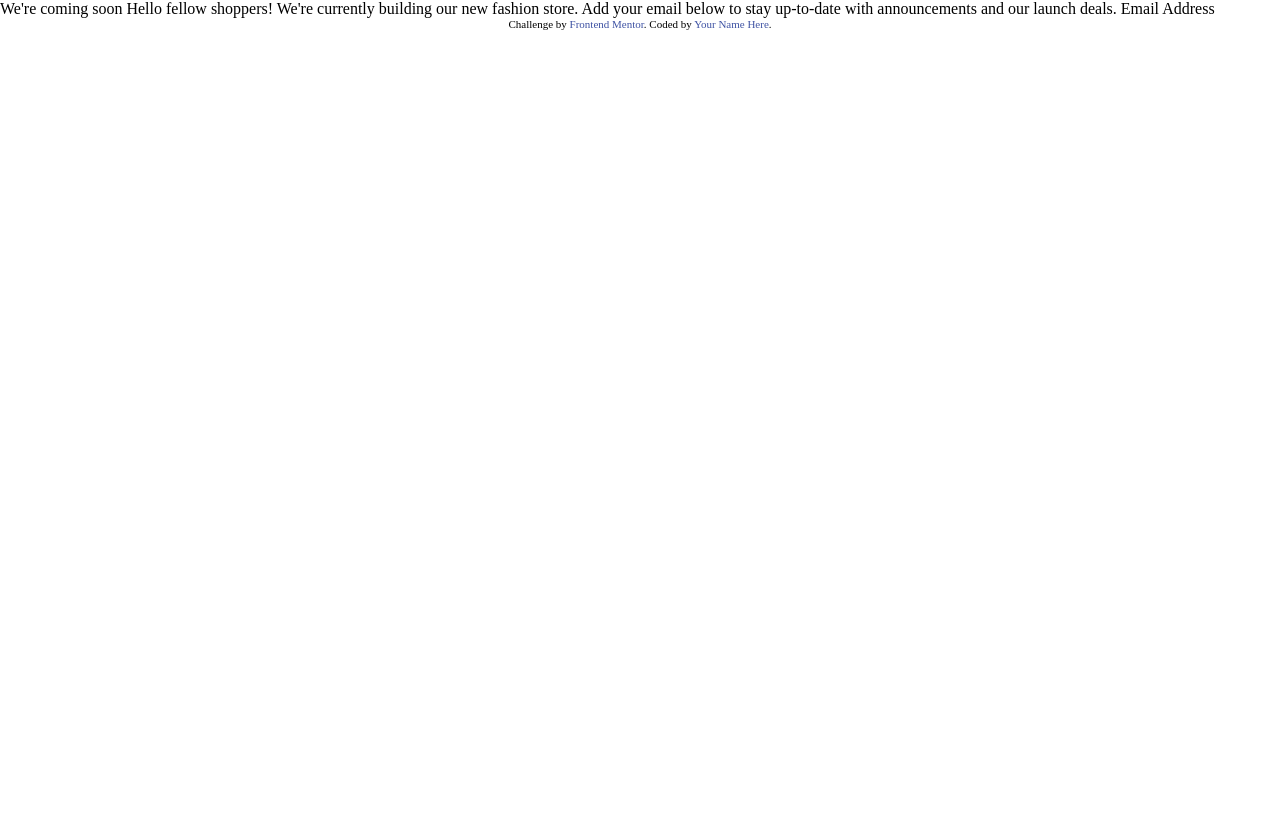
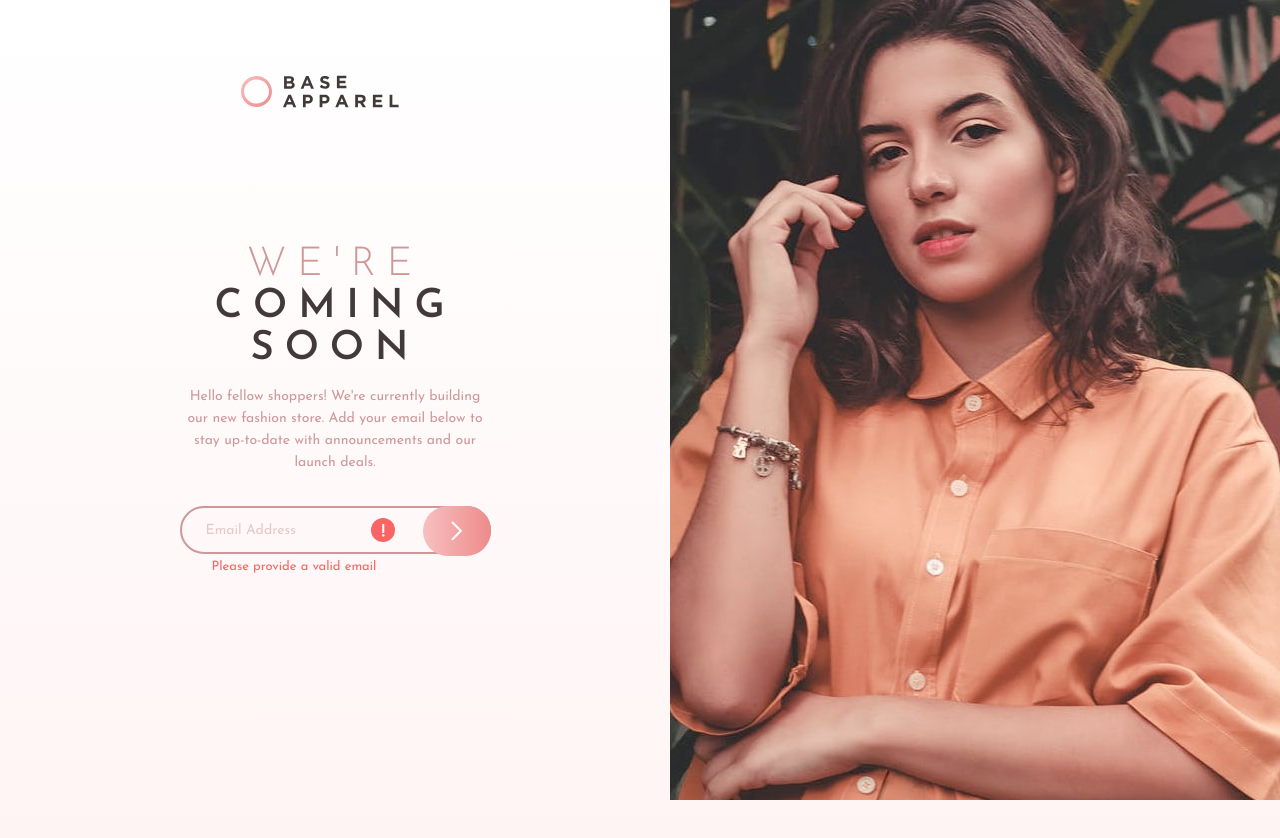
Before and after one commit to gabrieltrtl/Base-Apparel-coming-soon-page, a plain HTML site: page index.html in a window 1280 px wide. Before the commit the page ends 800 px from the top, so only its background shows below. Drawn offline with Linux system fonts and the light colour scheme.

Commit message:
commit 2.0

```diff
--- a/_utilities.scss
+++ b/_utilities.scss
@@ -2,7 +2,7 @@
 
 @mixin device($device) {
   @if $device == tablet {
-    @media (min-width: 43.75rem) {
+    @media (min-width: 700px) {
       @content;
     }
   }
@@ -16,16 +16,15 @@
 // Colors
 
 $color1: #FFFFFF;
-$color2: #131518;
-$color3: #262E38;
-$color4: #7C8798;
-$color5: #969FAD;
-$color6: #FC7614;
+$color2: #423A3A;
+$color3: #EE8B8B;
+$color4: #CE9898;
+$color5: linear-gradient(to bottom, #FFFFFF, #FFF4F4);
 
 //Typography
 $fonts: (
-  "$xsmall": 0.875rem,
-  "$small": 0.9375rem,
-  "$medium": 1.5rem,
-  "$large": 1.75rem,
+  "$xsmall": 14px,
+  "$small": 15px,
+  "$medium": 24px,
+  "$large": 28px,
 );
--- a/index.html
+++ b/index.html
@@ -4,29 +4,41 @@
   <meta charset="UTF-8">
   <meta name="viewport" content="width=device-width, initial-scale=1.0">
   <link rel="icon" type="image/png" sizes="32x32" href="./images/favicon-32x32.png">
+  <link rel="preconnect" href="https://fonts.googleapis.com">
+  <link rel="preconnect" href="https://fonts.gstatic.com" crossorigin>
+  <link href="https://fonts.googleapis.com/css2?family=Josefin+Sans:ital,wght@0,100..700;1,100..700&display=swap" rel="stylesheet">
   <link rel="stylesheet" href="style.css">
   <title>Frontend Mentor | Base Apparel coming soon page</title>
 
-  <!-- Feel free to remove these styles or customise in your own stylesheet 👍 -->
-  <style>
-    .attribution { font-size: 11px; text-align: center; }
-    .attribution a { color: hsl(228, 45%, 44%); }
-  </style>
 </head>
 <body>
+  <header class="header">
+    <div class="header__wrapper">
+      <img class="header__logo" src="./images/logo.svg" alt="">
+    </div>
+  </header>
 
-  We're coming soon
+  <picture class="model">
+    <source media="(min-width: 700px)" srcset="./images/hero-desktop.jpg">
+    <img class="model__img" src="./images/hero-mobile.jpg" alt="">
+  </picture>
 
-  Hello fellow shoppers! We're currently building our new fashion store.
-  Add your email below to stay up-to-date with announcements and our launch deals.
+  <main class="container">
+    <h1 class="container__title"><span class="title__detail">We're</span> coming soon</h1>
+    <p class="container__text">
+      Hello fellow shoppers! We're currently building our new fashion store.
+      Add your email below to stay up-to-date with announcements and our launch deals.
+    </p>
+    <form class="container__form" action="">
+      <input type="email" placeholder="Email Address"></input>
+      <img class="form__error-icon" src="./images/icon-error.svg" alt="">
+      <button class="form__btn">
+        <img src="./images/icon-arrow.svg" alt="">
+      </button>
+    </form>
+    <p class="form_error-text">Please provide a valid email</p>
+  </main>
 
-  Email Address
-
-  <footer>
-    <p class="attribution">
-      Challenge by <a href="https://www.frontendmentor.io?ref=challenge" target="_blank">Frontend Mentor</a>.
-      Coded by <a href="#">Your Name Here</a>.
-    </p>
-  </footer>
+  <script src="./main.js"></script>
 </body>
 </html>
--- /dev/null
+++ b/main.js
@@ -0,0 +1,3 @@
+const form = document.querySelector('.container__form');
+const emailAddress = document.querySelector('form input[type="email"]');
+const error = document.
--- a/style.scss
+++ b/style.scss
@@ -27,3 +27,132 @@ a {
   text-decoration: none;
   color: inherit;
 }
+
+button {
+  border: none;
+}
+
+// Project Start
+
+body {
+  min-height: 100vh;
+  font-family: "Josefin Sans", sans-serif;
+  display: grid;
+  grid-template-columns: 1fr;
+  grid-template-rows: auto auto 1fr;
+  grid-auto-rows: auto;
+  background-image: $color5;
+  // @include device(tablet) {
+  //   grid-template-columns: minmax(400px, 1fr) minmax(360px, auto);
+  // }
+}
+
+.header {
+  align-self: start;
+}
+
+.header__wrapper {
+  max-width: 375px;
+  margin: 0 auto;
+  padding: 31px 0px 32px 32px;
+  @include device(tablet) {
+    max-width: 189px;
+    padding: 75px 0px 53px 0px;
+  }
+  @include device(desktop) {
+    padding: 75px 0px 136px 0px;
+  }
+}
+
+
+.header__logo {
+  max-width: 132px;
+  @include device(tablet) {
+  max-width: 189px;
+   }
+}
+
+
+.model {
+  justify-self: center;
+  margin-bottom: 64px;
+  @include device(tablet) {
+    max-width: 400px;
+  }
+  @include device(desktop) {
+    grid-column: 2;
+    grid-row: 1 / 4;
+    max-width: initial;
+  }
+}
+
+.container {
+  text-align: center;
+  max-width: 311px;
+  justify-self: center;
+}
+
+.container__title {
+  font-size: 40px;
+  letter-spacing: 10.83px;
+  line-height: 1.05;
+  text-transform: uppercase;
+  margin-bottom: 16px;
+  color: $color2;
+  font-weight: 600;
+}
+
+.title__detail {
+  font-weight: 300;
+  color: $color4;
+}
+
+.container__text {
+  font-size: map-get($fonts, "$xsmall");
+  line-height: 1.57;
+  color: $color4;
+  margin-bottom: 32px;
+}
+
+.container__form {
+  position: relative;
+}
+
+input[type="email"] {
+  width: 100%;
+  border-radius: 28px;
+  border: 2px solid $color4;
+  background-color: transparent;
+  padding: 14px 0 14px 24px;
+  &::placeholder {
+    font-size: map-get($fonts, "$xsmall");
+    color: $color4;
+    line-height: 2;
+    font-weight: 400;
+    opacity: 0.5;
+  }
+}
+
+.form__btn {
+  position: absolute;
+  right: 0;
+  top: 0;
+  background-image: linear-gradient(to right, #F8BFBF, #EE8B8B);
+  padding: 15px 28px;
+  border-radius: 28px;
+}
+
+.form__error-icon {
+  position: absolute;
+  top: 50%;
+  right: 27%;
+  transform: translate(-50%, -50%);
+}
+
+.form_error-text {
+  color: #F96464;
+  font-size: 13px;
+  line-height: 2;
+  text-align: left;
+  padding-left: 32px;
+}
```
Also changed, not shown: style.css, 1 other file.
